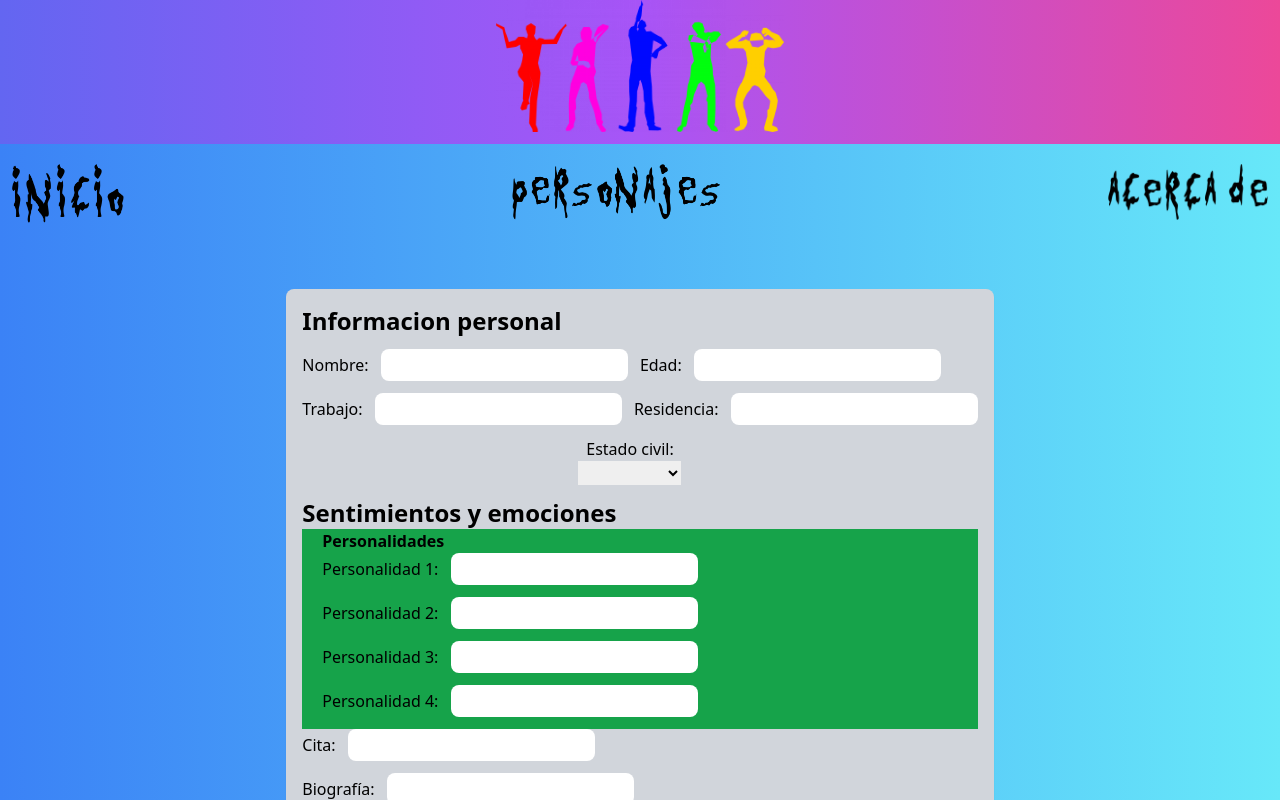
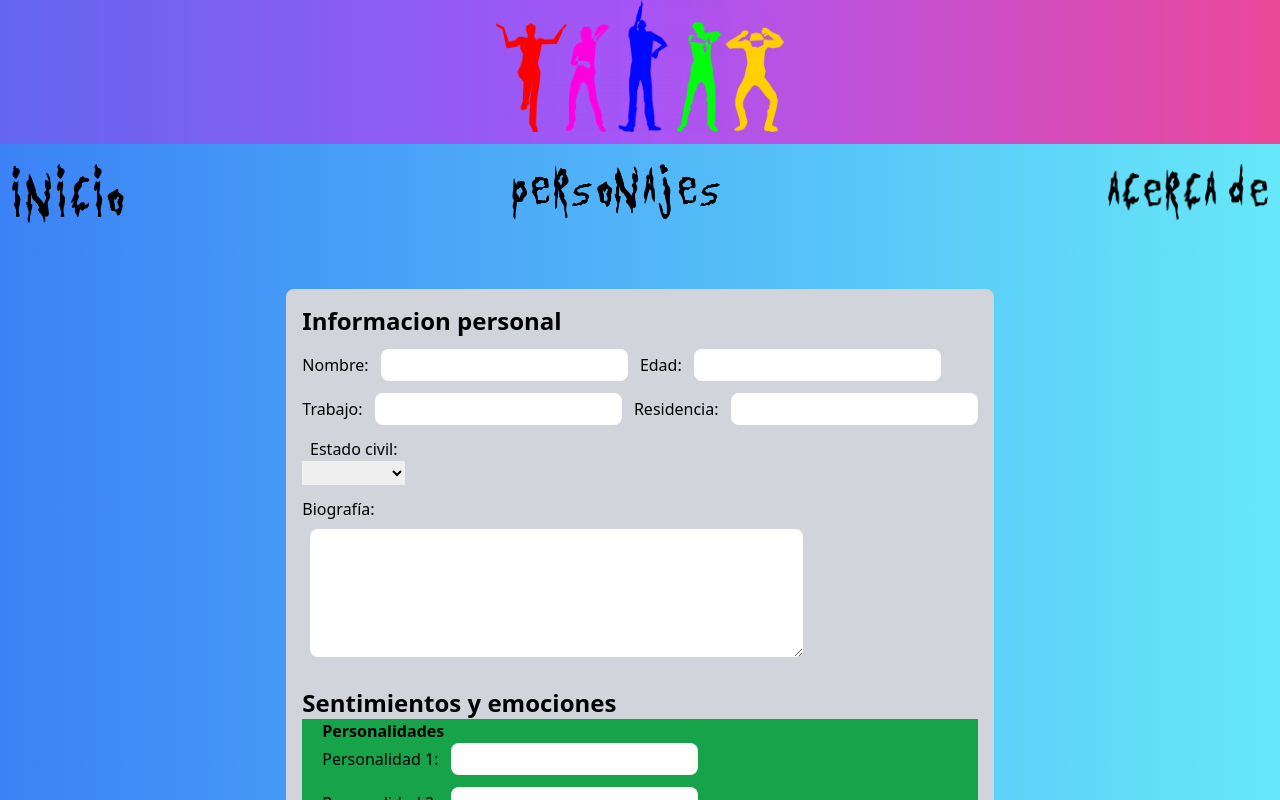
Before and after one commit to ErikMosqueda/Formulario, a Vue app: page /about in a window 1280 px wide. Shown: the top 800 px of the page. Built offline with nearby package versions, Linux system fonts and the light colour scheme.

Commit message:
El programa ya es capaz de insertar todos los datos

```diff
--- a/src/views/AboutView.vue
+++ b/src/views/AboutView.vue
@@ -84,18 +84,35 @@
 
             </div>
 
-            <div class="mr-5 text-center">
-              <label for="estadoCivil"> Estado civil: </label>
+            <div class="mr-5 text-center flex">
               <div>
-                <select name="EstadoCivil" id="EstadoCivil" v-model="EstadoCivil">
+                <div>
+                  <label for="estadoCivil"> Estado civil: </label>
+                </div>
+                <div>
+                  <select name="EstadoCivil" id="EstadoCivil" v-model="EstadoCivil">
                 <option value="1">Soltero</option>
                 <option value="2">Casado</option>
                 <option value="3">Divorciado</option>
                 <option value="4">Separado</option>
                 <option value="5">Union libre</option>
                 <option value="6">Viudo</option>
-              </select>
+                </select>
+                </div>
               </div>
+
+            </div>
+
+            <div class="mt-3">
+              <div>
+                <label for="bio"> Biografía: </label>
+              </div>
+              <div>
+                <textarea type="text" name="Bio" id="Bio" v-model="Bio" class="px-2 py-1 rounded-lg mb-3 ml-2 mt-2"
+                rows="5" cols="50">
+                </textarea>
+              </div>
+
 
             </div>
 
@@ -139,8 +156,8 @@
           </div>
 
           <div>
-            <label for="bio"> Biografía: </label>
-            <input type="text" name="Bio" id="Bio" v-model="Bio" class="px-2 py-1 rounded-lg mb-3 ml-2">
+            <label for="citaAutor"> Autor de la cita: </label>
+            <input type="text" name="CitaAutor" id="CitaAutor" v-model="CitaAutor" class="px-2 py-1 rounded-lg mb-3 ml-2">
           </div>
 
 
```
